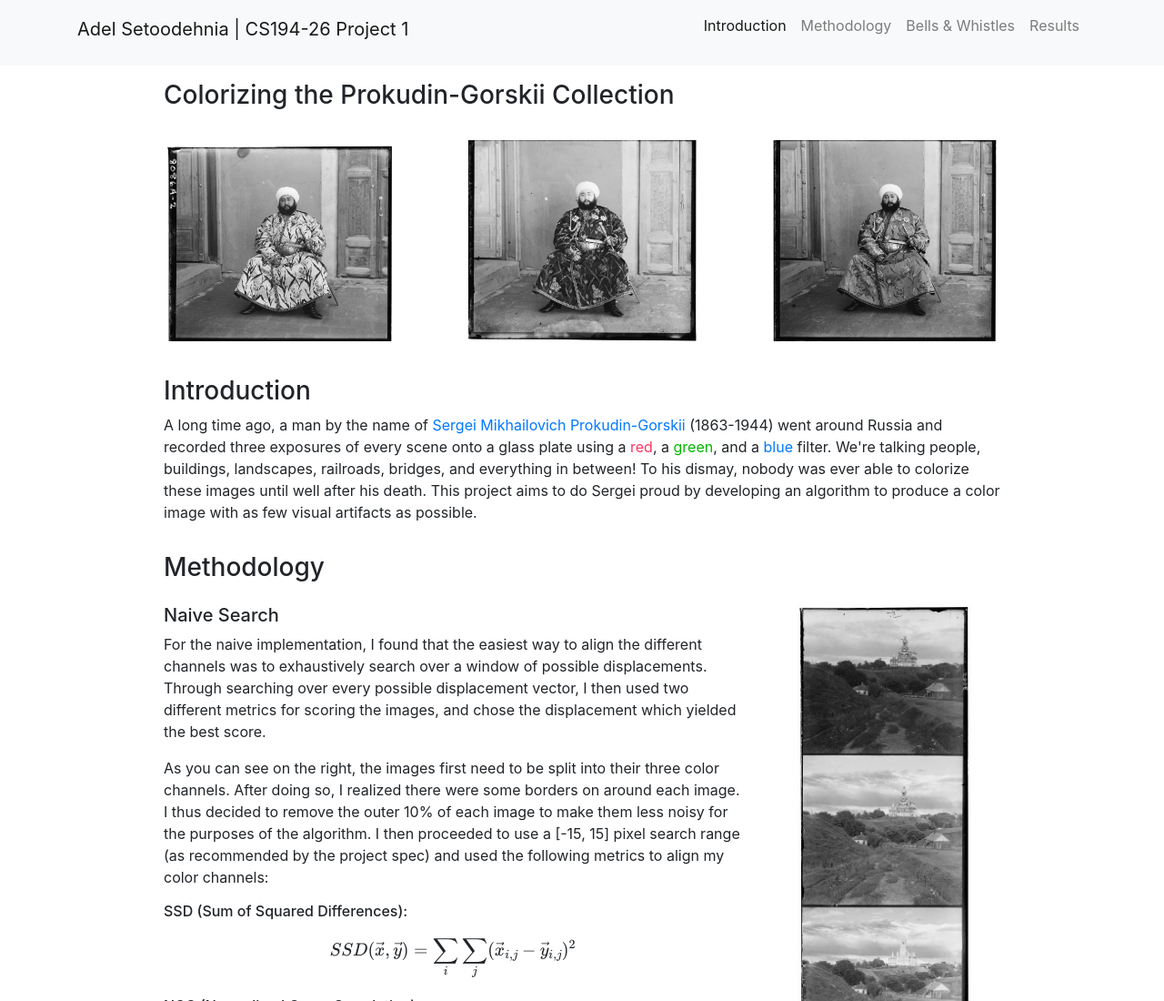
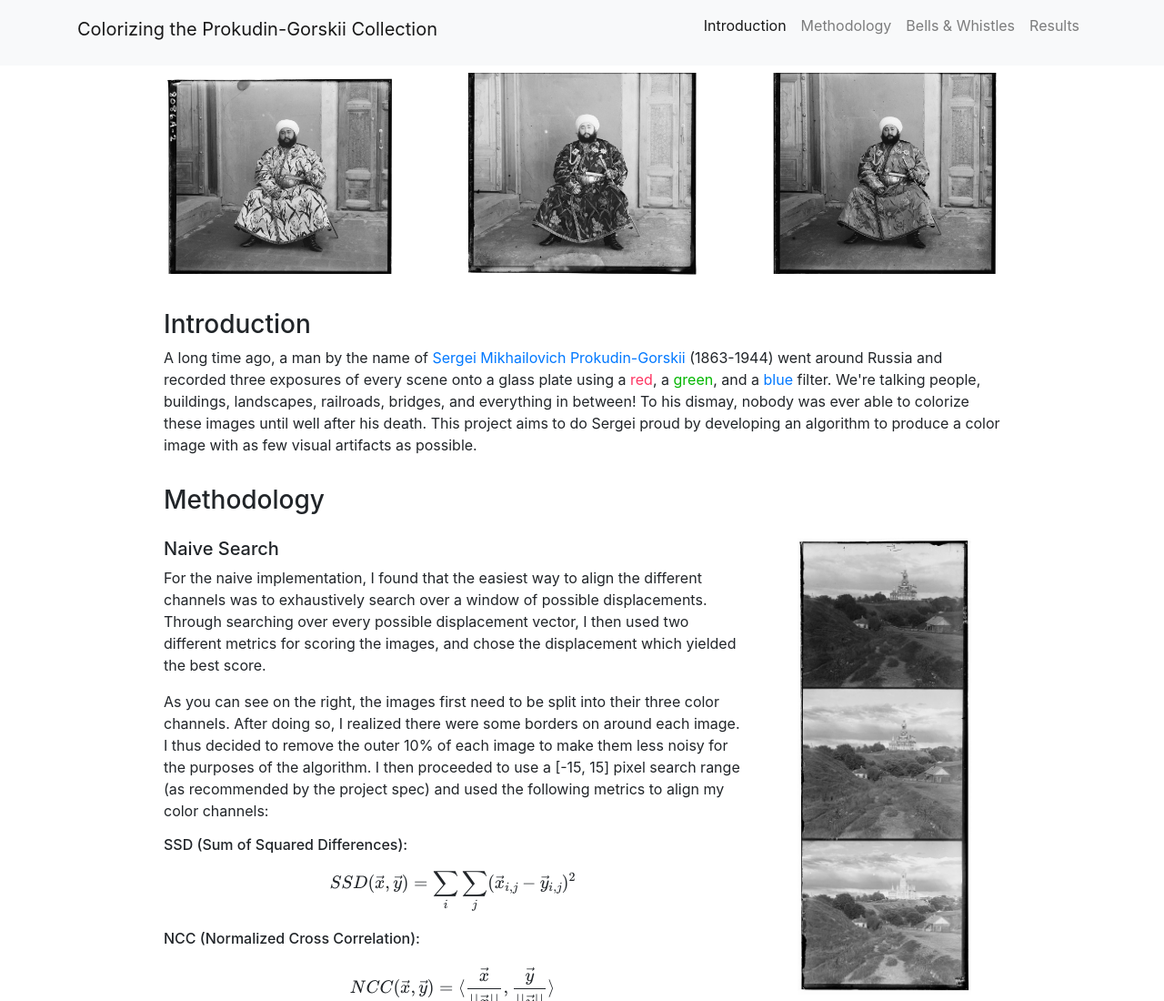
Before and after one commit to asetoodehnia/Colorizing-the-Prokudin-Gorskii-Collection, a plain HTML site: page index.html in a window 1280 px wide. Shown: the top 1100 px of the page at 91% size. Drawn offline with nearby package versions, Linux system fonts and the light colour scheme.

Commit message:
updated webpage

```diff
--- a/index.html
+++ b/index.html
@@ -2,7 +2,7 @@
 <html lang="en">
 
 <head>
-    <title>CS194-26 Proj1</title>
+    <title>Colorizing the Prokudin-Gorskii Collection</title>
     <meta charset="utf-8">
     <meta name="viewport" content="width=device-width, initial-scale=1">
     <link rel="stylesheet" href="https://maxcdn.bootstrapcdn.com/bootstrap/4.4.1/css/bootstrap.min.css">
@@ -24,7 +24,7 @@
 <body>
     <nav class="navbar navbar-expand-lg navbar-light bg-light">
         <div class="container">
-            <a class="navbar-brand" href="#">Adel Setoodehnia | CS194-26 Project 1</a>
+            <a class="navbar-brand" href="#">Colorizing the Prokudin-Gorskii Collection</a>
             <button class="navbar-toggler" type="button" data-toggle="collapse" data-target="#navbarResponsive"
                 aria-controls="navbarResponsive" aria-expanded="false" aria-label="Toggle navigation">
                 <span class="navbar-toggler-icon"></span>
@@ -54,14 +54,14 @@
             <div class="col-sm-1"></div>
             <div class="col-sm-1"></div>
         </div> -->
-        <div class="row">
+        <!-- <div class="row">
             <div class="col-sm-1"></div>
             <div class="col-sm-10">
                 <p></p>
                 <h3>Colorizing the Prokudin-Gorskii Collection</h3>
             </div>
             <div class="col-sm-1"></div>
-        </div>
+        </div> -->
 
         <div class="row">
             <div class="col-sm-1"></div>
```
